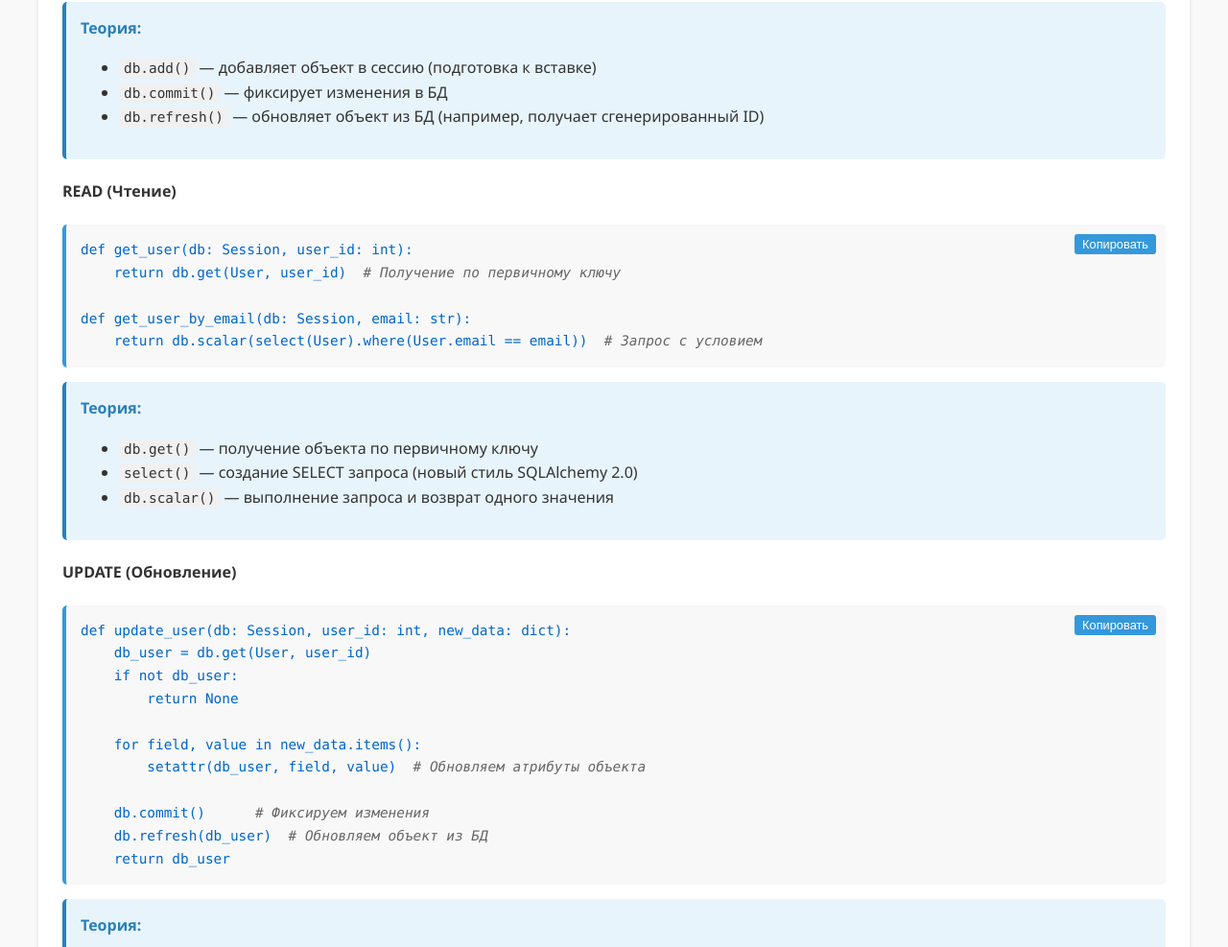
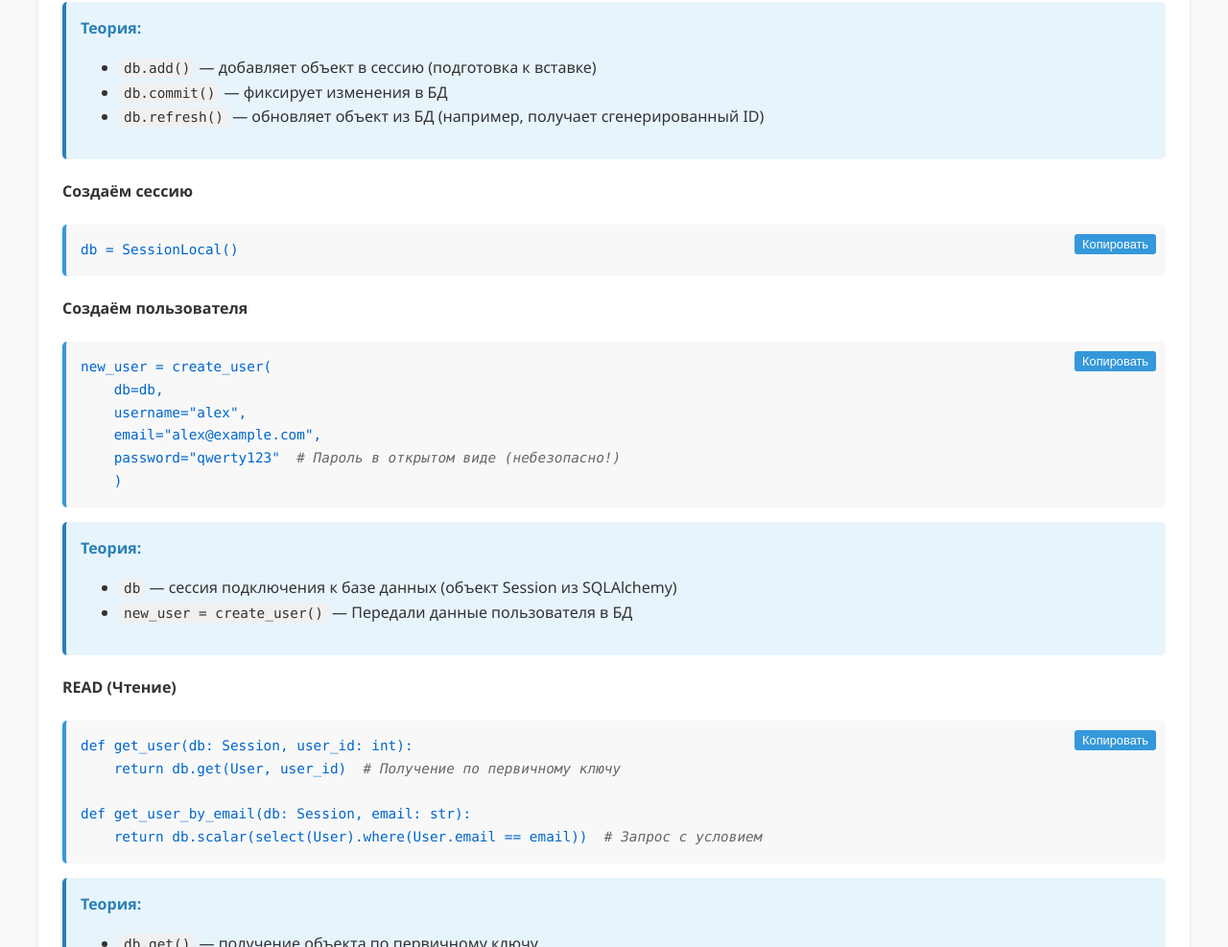
Before and after one commit to Segej-x7/SQLAlchemy_2.0, a plain HTML site: page index.html in a window 1280 px wide. Shown: the part 5414-6401 px from the top of the page at 96% size. Drawn offline with Linux system fonts and the light colour scheme.

Commit message:
Add files via upload

```diff
--- a/index.html
+++ b/index.html
@@ -396,6 +396,40 @@ def get_db():
                 <li><code>db.refresh()</code> — обновляет объект из БД (например, получает сгенерированный ID)</li>
             </ul>
         </div>
+
+
+
+        <h4>Создаём сессию</h4>
+        <div class="code-block">
+            <button class="copy-btn" onclick="copyCode(this)">Копировать</button>
+    <pre><code>db = SessionLocal()</code></pre>
+        </div>
+
+
+        <h4>Создаём пользователя</h4>
+        <div class="code-block">
+            <button class="copy-btn" onclick="copyCode(this)">Копировать</button>
+            <pre><code>new_user = create_user(
+    db=db,
+    username="alex",
+    email="alex@example.com",
+    password="qwerty123"  <span class="comment"># Пароль в открытом виде (небезопасно!)</span>
+    )</code></pre>
+        </div>
+
+        <div class="theory">
+            <div class="theory-title">Теория:</div>
+            <ul>
+                <li><code>db</code> — сессия подключения к базе данных (объект Session из SQLAlchemy)</li>
+                <li><code>new_user = create_user()</code> — Передали данные пользователя в БД</li>
+            </ul>
+        </div>
+
+
+
+
+
+
 
         <h4>READ (Чтение)</h4>
         <div class="code-block">
```
